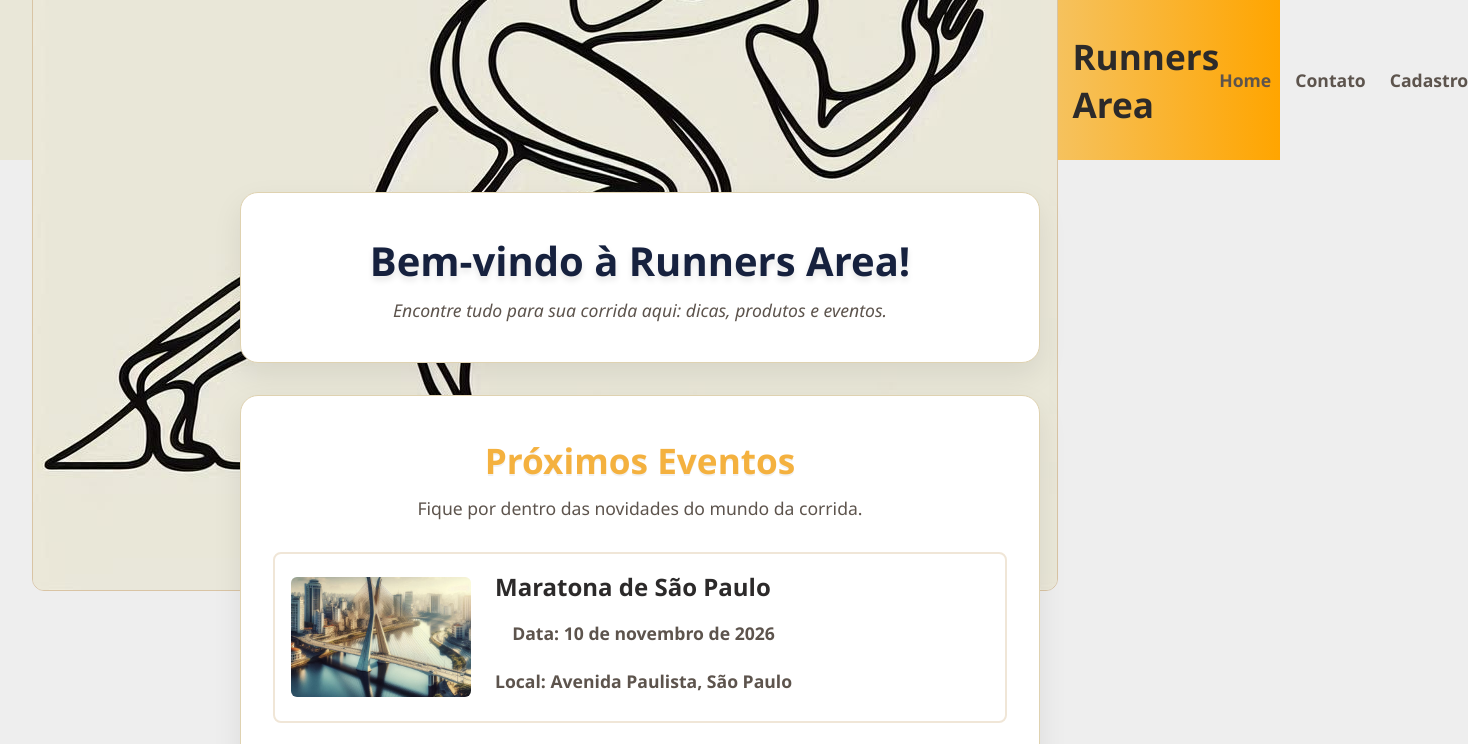
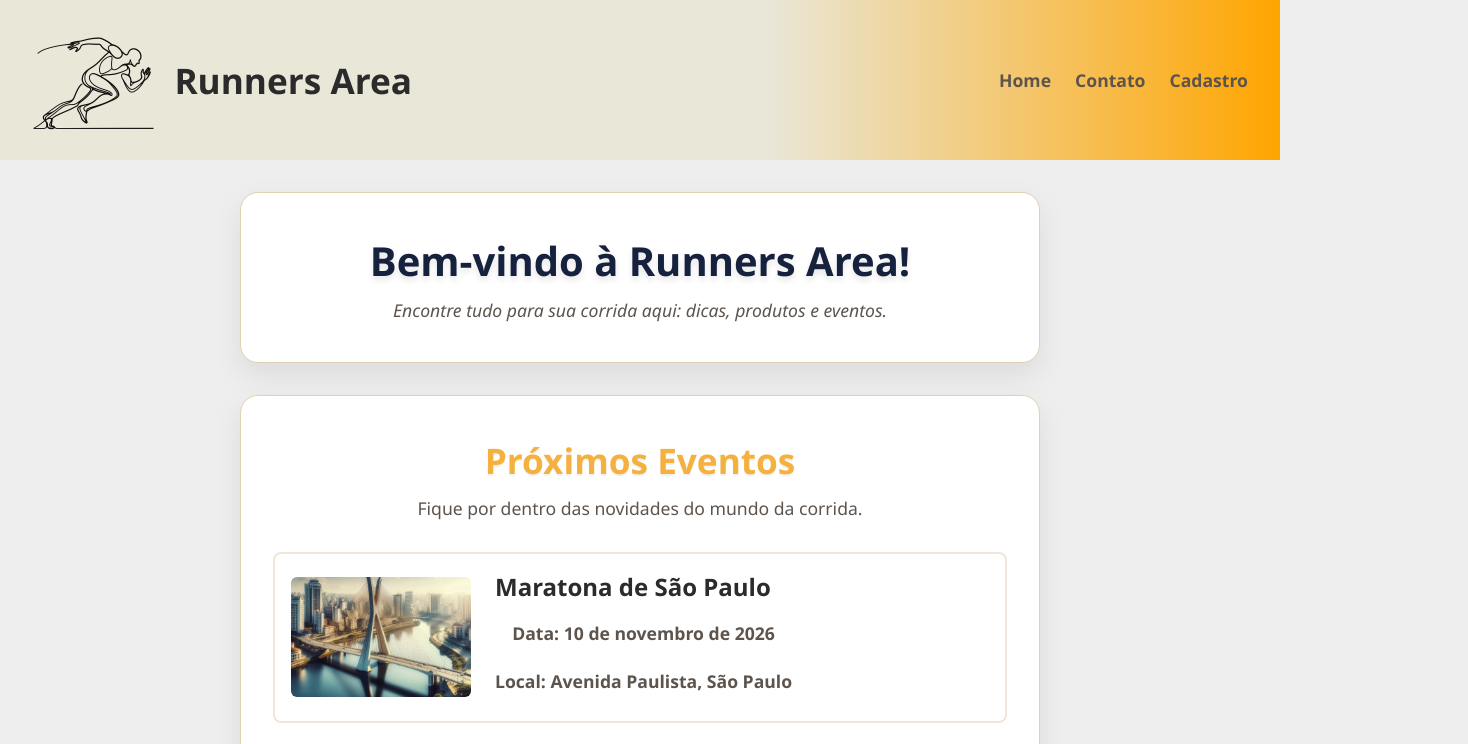
Before and after one commit to IagoHTB/Atividades_DEWFE, a plain HTML site: page Aula 10/Atividade 1/index.html in a window 1280 px wide. Shown: the top 744 px of the page, 1468 px wide, since content can reach past the window. Drawn offline with Linux system fonts and the light colour scheme.

Commit message:
Atividade-CSS: ajustar logo (remover borda/arredondamento, preservar proporcao)

```diff
--- a/Aula 10/Atividade 1/style.css
+++ b/Aula 10/Atividade 1/style.css
@@ -43,11 +43,14 @@ header {
 
 /* 7. Tamanho Relativo e Preservando aspect-ratio */
 #logo-img {
-  height: 80%; /* ocupa 80% da altura da div pai (#logo) */
+  height: 70%; /* ocupa parte da altura da div pai (#logo) */
+  max-height: calc(var(--altura-header) * 0.8);
   width: auto; /* mantém proporção (aspect ratio) automaticamente */
-  object-fit: cover;
-  border-radius: 12px; /* 8. Elementos apresentam bordas arredondadas */
-  border: 1px solid #d9c4a4;
+  object-fit: contain; /* preserva a imagem inteira sem cortes */
+  border-radius: 0; /* remover arredondamento para a logo */
+  border: none; /* remover borda para combinar com o exemplo */
+  display: block;
+  transform-origin: center; /* garante rotação ao redor do centro */
   transition: transform 1s ease; /* animação suave para hover */
 }
 
```
